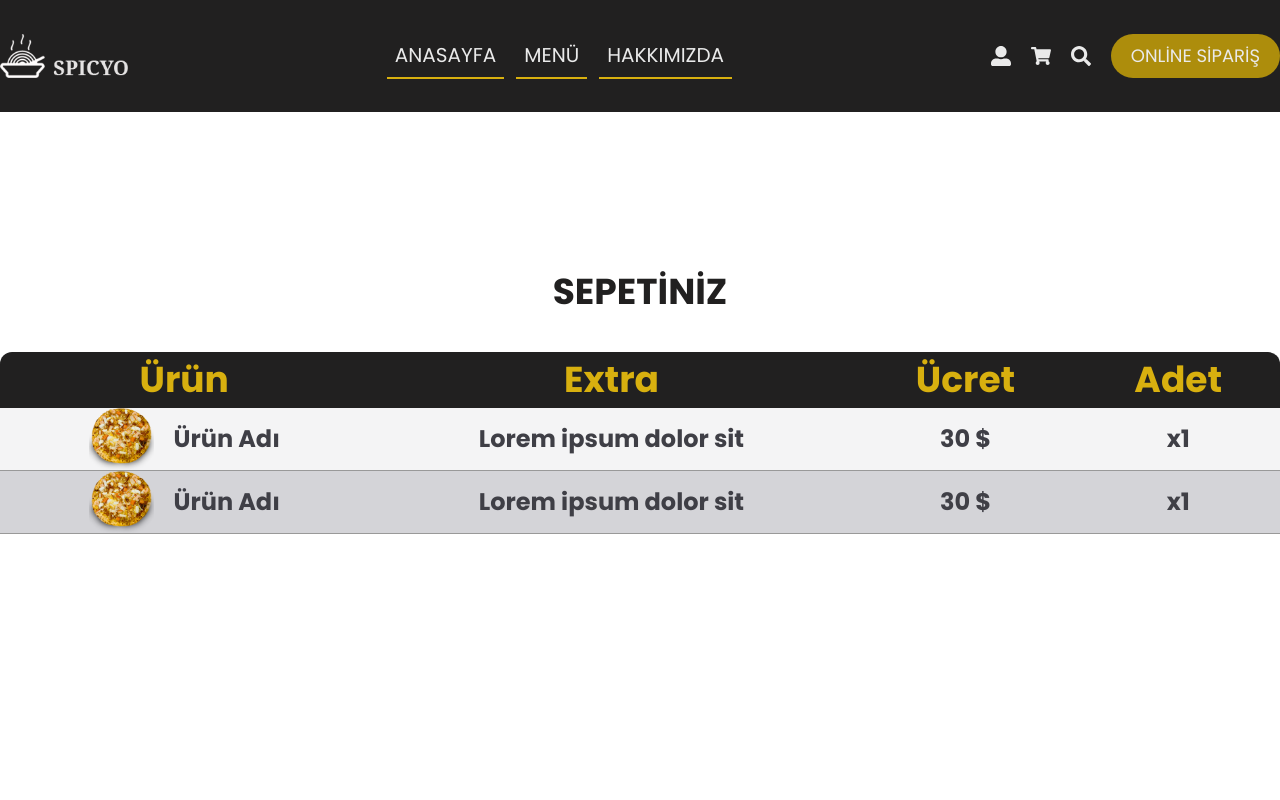
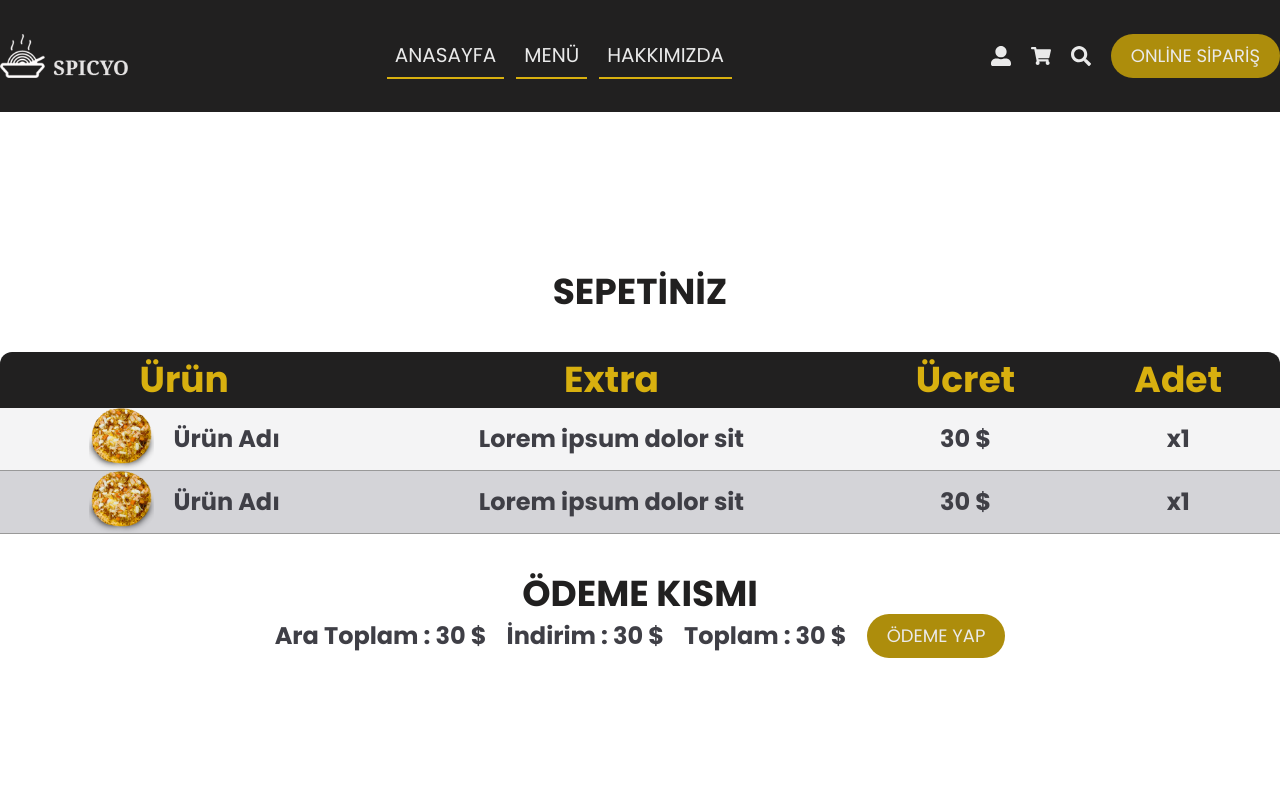
Before and after one commit to ulusoyomer/food-ordering, a Next.js app: page /cart in a window 1280 px wide. Shown: the top 800 px of the page. Built offline with nearby package versions, Linux system fonts and the light colour scheme.

Commit message:
Added Cart checkout

```diff
--- a/pages/cart/index.jsx
+++ b/pages/cart/index.jsx
@@ -86,6 +86,15 @@ const CartPage = () => {
 					</tr>
 				</tbody>
 			</table>
+			<TitlePrimary className="mt-6">Ödeme Kısmı</TitlePrimary>
+			<div className="cart__payment">
+				<div className="cart__payment--text">Ara Toplam : 30 $</div>
+				<div className="cart__payment--text">İndirim : 30 $</div>
+				<div className="cart__payment--text">Toplam : 30 $</div>
+				<div>
+					<button className="btn btn-secondary--rounded">Ödeme Yap</button>
+				</div>
+			</div>
 		</div>
 	);
 };
--- a/styles/globals.css
+++ b/styles/globals.css
@@ -16,7 +16,7 @@
 }
 
 .title {
-	@apply text-4xl font-poppins uppercase text-center font-bold max-sm:text-xl;
+	@apply text-4xl font-poppins uppercase text-center font-bold max-sm:text-3xl;
 }
 
 .title-primary {
@@ -440,7 +440,7 @@
 
 /* Login */
 .login {
-	@apply py-36;
+	@apply py-36 max-sm:px-3;
 }
 
 .login__container {
@@ -451,7 +451,7 @@
 /* Cart */
 
 .cart {
-	@apply py-40 max-sm:px-3 min-h-[55rem];
+	@apply pt-40 max-sm:px-3 min-h-[55rem];
 }
 
 .cart__table {
@@ -507,3 +507,10 @@ tbody tr td:last-child .table__inner_title {
 .table__info {
 	@apply text-zinc-700 max-sm:text-xl mx-5 text-2xl font-poppins font-bold flex flex-1 items-center justify-center gap-x-5;
 }
+
+.cart__payment {
+	@apply flex flex-row gap-x-5 max-sm:gap-y-3 items-center justify-center max-sm:flex-col mb-5;
+}
+.cart__payment--text {
+	@apply text-zinc-700 text-2xl font-poppins font-bold;
+}
```
